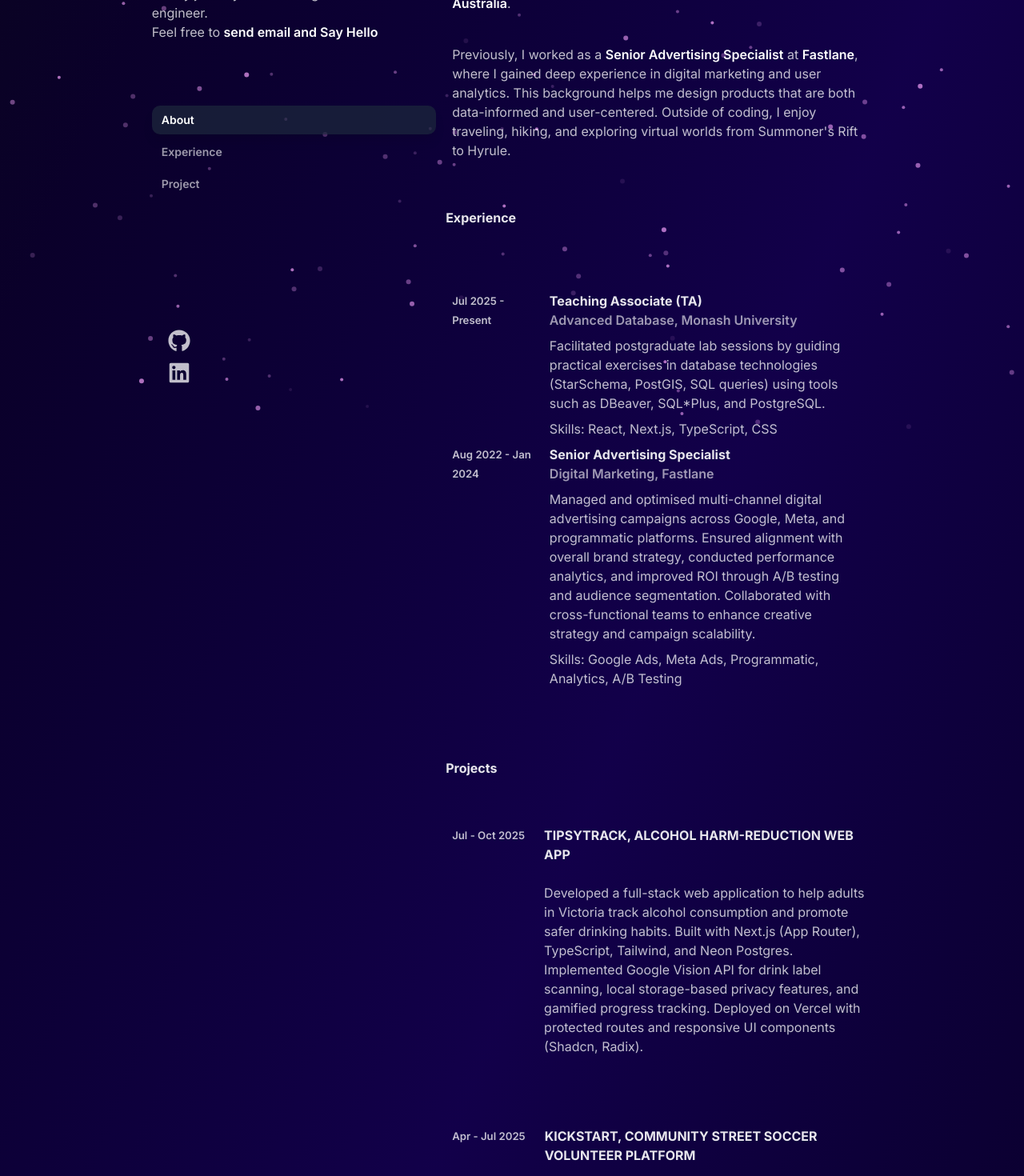
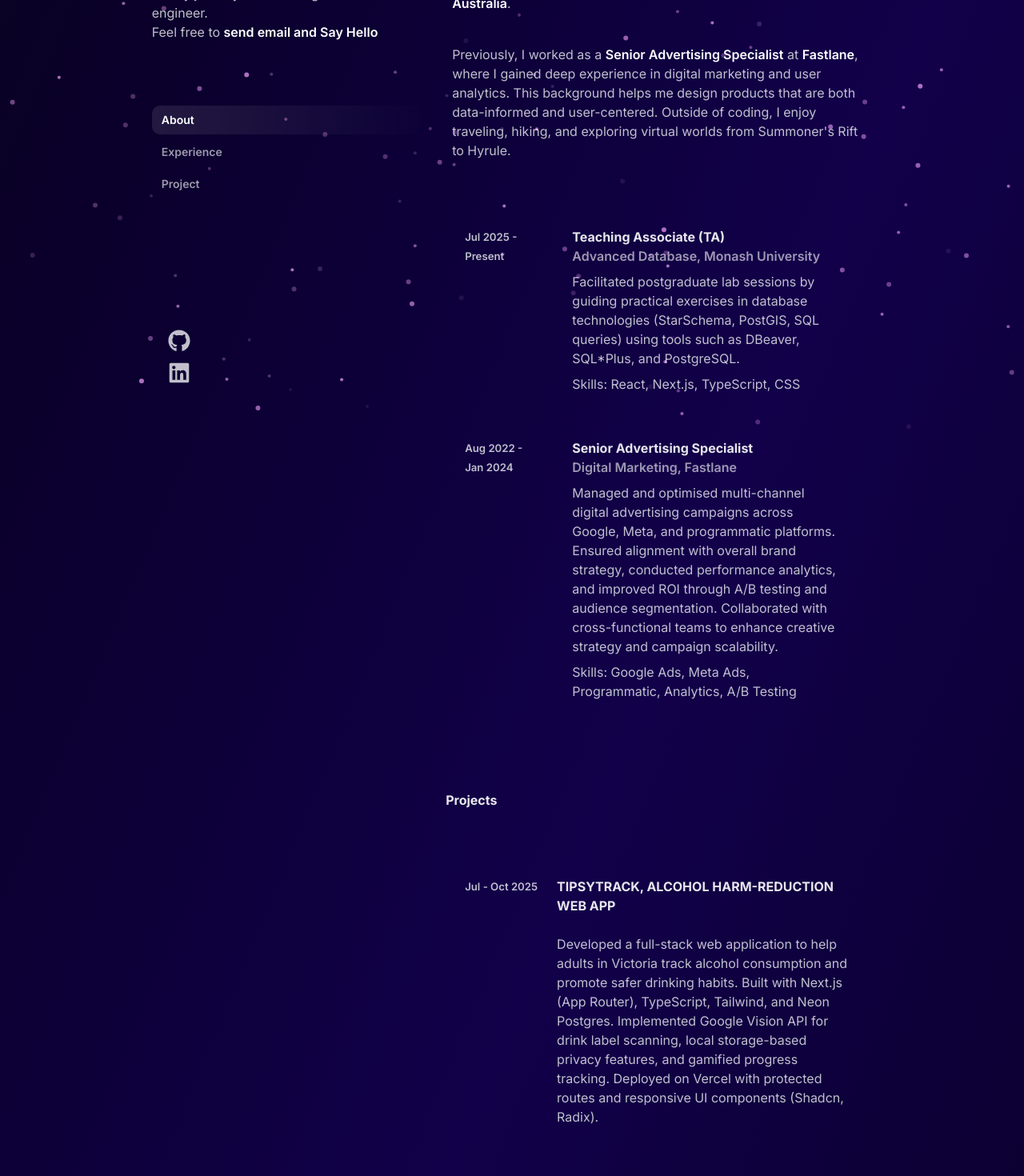
Before and after one commit to ellielok/www.ellielok.com, a Next.js app: page / in a window 1280 px wide. Shown: the part 260-1730 px from the top of the page at 80% size. Built offline with nearby package versions, Linux system fonts and the light colour scheme.

Commit message:
Update hover effects and padding

```diff
--- a/app/page.tsx
+++ b/app/page.tsx
@@ -35,18 +35,13 @@
 
         {/* PROJECT Section */}
         <div>
-          <div
-          id="experience"
-          className="hidden py-5 mb-10 lg:block font-bold text-white/90">
-            Experience
-          </div>
 
           <div
             className="top-0  py-5 lg:hidden font-bold oklch(0.1882 0.0765 293.16) text-white/90"
           >
             Experience
           </div>
-          <div className=" py-5 mb-10">
+          <div id="experience" className="py-5 mb-10">
             <ProjectSection></ProjectSection>
 
           </div>
--- a/component/menu.tsx
+++ b/component/menu.tsx
@@ -89,7 +89,7 @@
                 hover:text-[#93f5fa]
                 ${
                 activeId === item.displayId
-                  ? 'bg-slate-800/70 text-white shadow-lg'
+                  ? 'text-white/100 hover:backdrop-blur-xl bg-gradient-to-r from-white/10 via-white/5 to-white/0'
                   : 'text-white/60'
               }`}
             >
--- a/component/right-column.tsx
+++ b/component/right-column.tsx
@@ -30,7 +30,7 @@
 
 export function ProjectSection() {
     return (
-    <div>
+    <div className=''>
     <ProjectCard
                   timeRange="Jul 2025 - Present"
                   project="Teaching Associate (TA)"
--- a/component/sub-component/project-card.tsx
+++ b/component/sub-component/project-card.tsx
@@ -15,10 +15,16 @@
     description,
     skills
 }: ProjectCardProps){
-    return(<div className="md:flex px-2 flex-row">
+    return(<div className="md:flex flex-row gap-6 p-6
+                          transition-all duration-300
+                          group
+                          hover:bg-gradient-to-b hover:from-white/5 hover:via-white/3 hover:to-white/0
+                        ">
           <div className="basis-1/4 text-tiny pb-2 text-tiny/6 font-semibold">{timeRange}</div>
           <div className='md:px-5 basis-3/3'>
-            <div className="font-bold text-white/90 ">{project}</div>
+            <div className="font-bold text-white/90 group-hover:text-[#93f5fa] transition-colors duration-100">
+              {project}
+            </div>
             <div className="font-semibold pb-2 text-white/60"> {position}, {company} </div>
             <div className="font-base"> {description} </div>
             {skills && <div className="font-base py-2">Skills: {skills}</div>}
--- a/component/sub-component/writing-card.tsx
+++ b/component/sub-component/writing-card.tsx
@@ -10,9 +10,11 @@
   description,
 }: WritingCardProps) {
   return (
-    <div className="grid grid-flow-col grid-rows-5 m-2 my-10 gap-6">
+    <div className="grid grid-flow-col grid-rows-5 gap-6 p-6
+                    group
+                    hover:bg-gradient-to-b hover:from-white/5 hover:via-white/3 hover:to-white/0">
       <div className="row-span-5 text-tiny/6 font-semibold">{timeRange}</div>
-      <div className="col-span-2 font-bold text-white/90 ">{projectName}</div>
+      <div className="col-span-2 font-bold text-white/90 group-hover:text-[#93f5fa] transition-colors duration-100">{projectName}</div>
       <div className="col-span-2 row-span-4">{description}</div>
     </div>
   );
```
